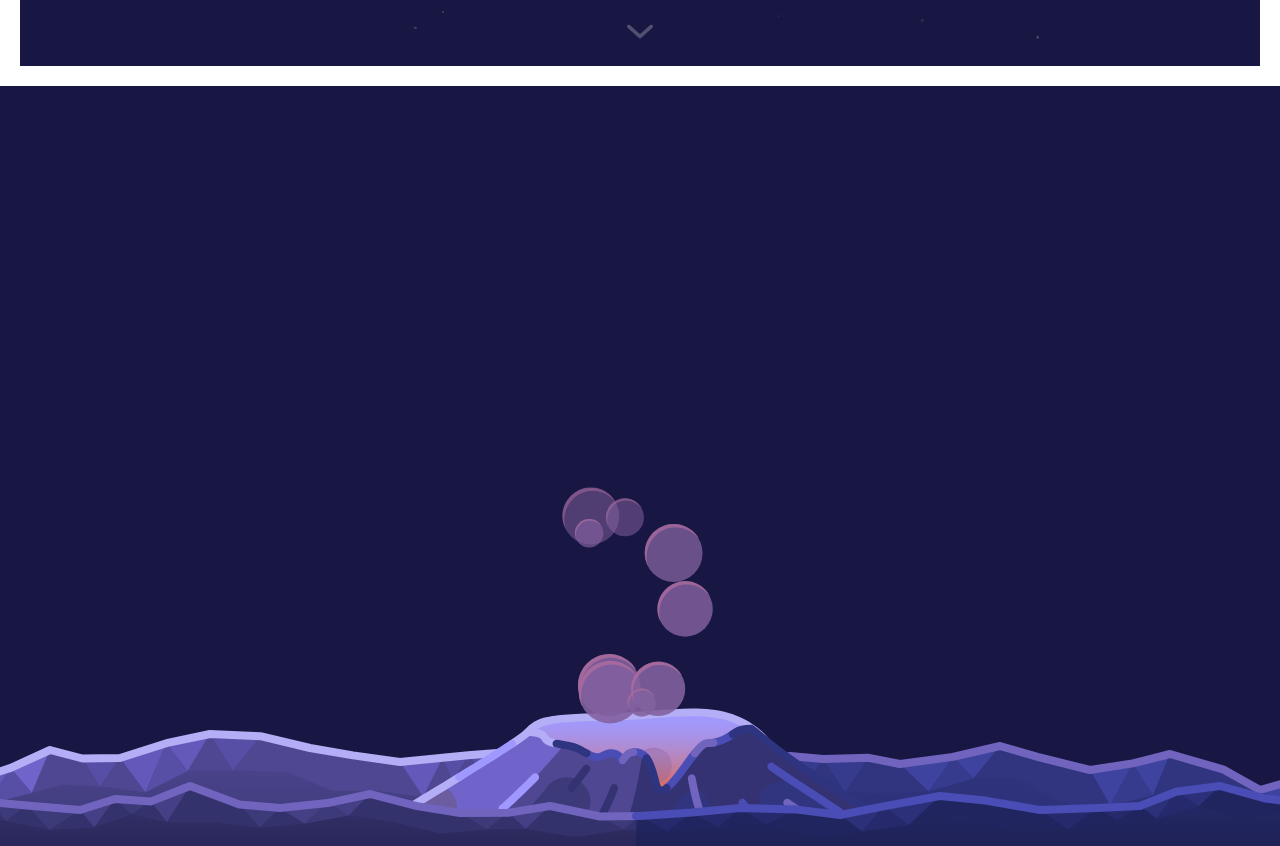
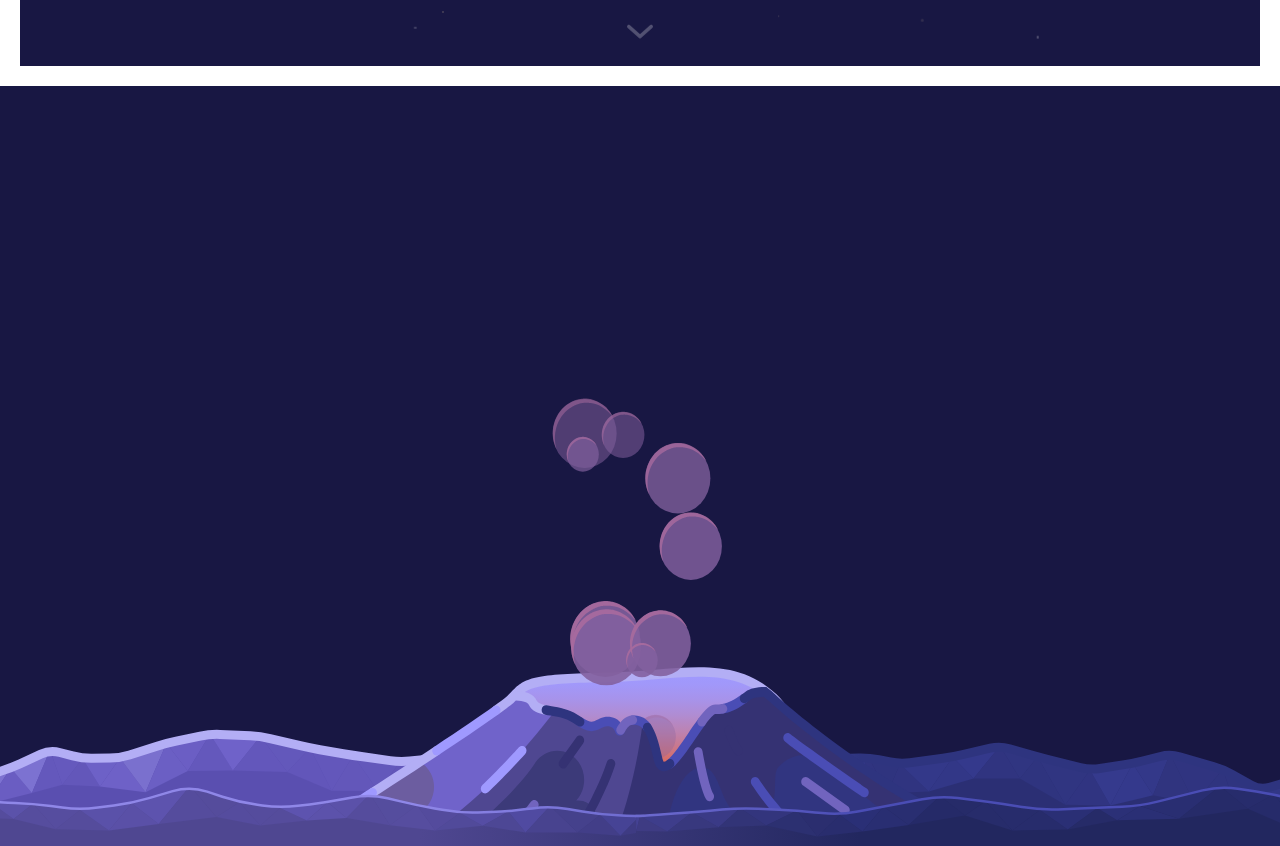
Before and after one commit to pnotato/pnotato.github.io, an Astro site: page / in a window 1280 px wide. Shown: the part 714-1560 px from the top of the page. Built offline with nearby package versions, Linux system fonts and the light colour scheme; Astro itself is replaced by a stand-in of ours.

Commit message:
volcano v2

```diff
--- a/src/components/JaggedHills.astro
+++ b/src/components/JaggedHills.astro
@@ -9,15 +9,13 @@ const { layer, class: className } = Astro.props;
 type Side = "left" | "right";
 type Pt = [number, number];
 
-// Units are px at full size, matching the 512px-wide volcano. Distances are
+// Units are px at full size, matching the 576px-wide volcano. Distances are
 // measured outward from the page centre; heights include the 20px under the frame.
 const W = 1800;
 const H = 140;
-// Matches the volcano's outline weight at full size.
-const RIM = 8;
 
 // Ridge key points as [distance from centre, height]. Back peaks must stay
-// below the volcano crater (~133).
+// below the volcano crater (~173).
 const KEYS: Record<typeof layer, Record<Side, Pt[]>> = {
   back: {
     left: [
@@ -46,17 +44,39 @@ const KEYS: Record<typeof layer, Record<Side, Pt[]>> = {
   },
 };
 
-// Colours are drawn from the volcano: lavender on its lit left face, navy on its right.
-const PALETTES: Record<typeof layer, Record<Side, { rim: string; tones: string[]; fill: [string, string] }>> = {
+// Colours are drawn from the volcano and shade left to right like its faces:
+// lavender where lit on the left, navy on the right.
+type Tone = { rim: string; glint: string; face: string; fill: string };
+type Style = { lit: Tone; dark: Tone; rimWidth: number; step: number; jitter: number; smooth: boolean; corner: number };
+const PALETTES: Record<typeof layer, Style> = {
   back: {
-    left: { rim: "#B3AEF5", tones: ["#7063CA", "#6459BA", "#574EA6", "#4F4791"], fill: ["#4F4791", "#3C3A79"] },
-    right: { rim: "#7164BE", tones: ["#4A4DB5", "#3F43A0", "#373B8D", "#313580"], fill: ["#313580", "#2B2F74"] },
+    lit: { rim: "#B3AEF5", glint: "#B3AEF5", face: "#7063CA", fill: "#5A4FB0" },
+    dark: { rim: "#2E347F", glint: "#4A4DB5", face: "#353A8E", fill: "#2B2F74" },
+    // Matches the volcano's line weight at full size.
+    rimWidth: 9,
+    step: 42,
+    jitter: 14,
+    smooth: false,
+    corner: 10,
   },
   front: {
-    left: { rim: "#7164BE", tones: ["#4F4791", "#453F86", "#3C3A79", "#34326C"], fill: ["#34326C", "#2A285A"] },
-    right: { rim: "#4A4DB5", tones: ["#313580", "#2B3078", "#262A6C", "#21255F"], fill: ["#262A6C", "#1E2256"] },
+    lit: { rim: "#8F87E8", glint: "#9F99FF", face: "#5E54B0", fill: "#4F4791" },
+    dark: { rim: "#4A4DB5", glint: "#4A4DB5", face: "#2B3078", fill: "#22275F" },
+    rimWidth: 2.5,
+    step: 60,
+    jitter: 9,
+    smooth: false,
+    corner: 18,
   },
 };
+// Signed distance from centre over which the shading runs from lit to dark; kept
+// short so the split lines up with the volcano's own light and dark faces.
+const SPAN = 220;
+
+const hex = (c: string) => [1, 3, 5].map((i) => parseInt(c.slice(i, i + 2), 16));
+const mix = (a: string, b: string, t: number) =>
+  "#" + hex(a).map((v, i) => Math.round(v + (hex(b)[i] - v) * t).toString(16).padStart(2, "0")).join("");
+const shadeAt = (s: number) => Math.min(1, Math.max(0, (s + SPAN) / (2 * SPAN)));
 
 function rng(seed: number) {
   return () => {
@@ -67,16 +87,16 @@ function rng(seed: number) {
   };
 }
 
-function ridge(keys: Pt[], seed: number): Pt[] {
+function ridge(keys: Pt[], seed: number, step: number, jitter: number): Pt[] {
   const r = rng(seed);
   const out: Pt[] = [[-4, keys[0][1]], keys[0]];
   for (let i = 0; i < keys.length - 1; i++) {
     const [d0, h0] = keys[i];
     const [d1, h1] = keys[i + 1];
-    const n = Math.max(1, Math.round((d1 - d0) / 42));
+    const n = Math.max(1, Math.round((d1 - d0) / step));
     for (let j = 1; j < n; j++) {
       const t = j / n + ((r() - 0.5) * 0.4) / n;
-      out.push([d0 + (d1 - d0) * t, h0 + (h1 - h0) * t + (r() - 0.5) * 14]);
+      out.push([d0 + (d1 - d0) * t, h0 + (h1 - h0) * t + (r() - 0.5) * jitter]);
     }
     out.push(keys[i + 1]);
   }
@@ -85,72 +105,131 @@ function ridge(keys: Pt[], seed: number): Pt[] {
 
 const f = (n: number) => n.toFixed(1);
 const pts = (p: Pt[]) => p.map(([x, y]) => `${f(x)},${f(y)}`).join(" ");
+// Polyline with each corner eased into a short quadratic curve.
+function roundedLine(p: Pt[], radius: number) {
+  let d = `M${f(p[0][0])} ${f(p[0][1])}`;
+  const toward = (from: Pt, to: Pt): Pt => {
+    const len = Math.hypot(to[0] - from[0], to[1] - from[1]);
+    const k = Math.min(radius, len / 2) / len;
+    return [from[0] + (to[0] - from[0]) * k, from[1] + (to[1] - from[1]) * k];
+  };
+  for (let i = 1; i < p.length - 1; i++) {
+    const [a, b] = [toward(p[i], p[i - 1]), toward(p[i], p[i + 1])];
+    d += ` L${f(a[0])} ${f(a[1])} Q${f(p[i][0])} ${f(p[i][1])} ${f(b[0])} ${f(b[1])}`;
+  }
+  return `${d} L${f(p.at(-1)![0])} ${f(p.at(-1)![1])}`;
+}
+
+// Catmull-Rom spline through the points, as cubic Beziers.
+function segments(p: Pt[]) {
+  return p.slice(0, -1).map((p1, i) => {
+    const [p0, p2, p3] = [p[i - 1] ?? p1, p[i + 1], p[i + 2] ?? p[i + 1]];
+    const c1: Pt = [p1[0] + (p2[0] - p0[0]) / 6, p1[1] + (p2[1] - p0[1]) / 6];
+    const c2: Pt = [p2[0] - (p3[0] - p1[0]) / 6, p2[1] - (p3[1] - p1[1]) / 6];
+    return [p1, c1, c2, p2] as const;
+  });
+}
+
+function curveThrough(p: Pt[]) {
+  return `M${f(p[0][0])} ${f(p[0][1])}` + segments(p).map(([, c1, c2, p2]) => ` C${f(c1[0])} ${f(c1[1])} ${f(c2[0])} ${f(c2[1])} ${f(p2[0])} ${f(p2[1])}`).join("");
+}
+
+// Points along the spline, so facets on a smooth ridge follow its curve.
+function sampleCurve(p: Pt[], perSegment: number): Pt[] {
+  const out: Pt[] = [p[0]];
+  for (const [a, b, c, d] of segments(p)) {
+    for (let j = 1; j <= perSegment; j++) {
+      const t = j / perSegment;
+      const u = 1 - t;
+      const w = [u * u * u, 3 * u * u * t, 3 * u * t * t, t * t * t];
+      out.push([0, 1].map((k) => w[0] * a[k] + w[1] * b[k] + w[2] * c[k] + w[3] * d[k]) as Pt);
+    }
+  }
+  return out;
+}
 
 function build(side: Side, seed: number) {
-  const top: Pt[] = ridge(KEYS[layer][side], seed).map(([d, h]) => [side === "left" ? W - d : d, H - h]);
+  const { lit, dark, step, jitter, smooth, corner } = PALETTES[layer];
+  const top: Pt[] = ridge(KEYS[layer][side], seed, step, jitter).map(([d, h]) => [side === "left" ? W - d : d, H - h]);
   if (side === "left") top.reverse();
 
   const r = rng(seed * 7 + 3);
-  const { tones } = PALETTES[layer][side];
-  const level = (a: Pt, b: Pt) => {
-    const s = (a[1] - b[1]) / (b[0] - a[0]);
-    return s > 0.45 ? 0 : s > 0.1 ? 1 : s > -0.1 ? 2 : 3;
+  const toSigned = (x: number) => (side === "left" ? x - W : x);
+  // Slope only nudges the positional shade, so each side stays one consistent tone.
+  const facetFill = (x: number, slope: number) => {
+    const t = shadeAt(toSigned(x));
+    const face = mix(mix(lit.face, dark.face, t), mix(lit.fill, dark.fill, t), r() * 0.3);
+    if (slope > 0.3) return mix(face, mix(lit.glint, dark.glint, t), 0.22);
+    if (slope < -0.1) return mix(face, mix(lit.fill, dark.fill, t), 0.5);
+    return face;
   };
+  const slopeOf = (a: Pt, b: Pt) => (a[1] - b[1]) / (b[0] - a[0]);
 
+  const edge = smooth ? sampleCurve(top, 3) : top;
   const lows: Pt[] = [];
-  const levels: number[] = [];
-  for (let i = 0; i < top.length - 1; i++) {
-    const [a, b] = [top[i], top[i + 1]];
+  for (let i = 0; i < edge.length - 1; i++) {
+    const [a, b] = [edge[i], edge[i + 1]];
     const depth = layer === "back" ? 20 + r() * 16 : 12 + r() * 10;
     lows.push([(a[0] + b[0]) / 2 + (r() - 0.5) * 8, Math.max(a[1], b[1]) + depth]);
-    levels.push(level(a, b));
   }
 
   const facets: { points: string; fill: string }[] = [];
   for (let i = 0; i < lows.length; i++) {
-    facets.push({ points: pts([top[i], top[i + 1], lows[i]]), fill: tones[levels[i]] });
+    const [a, b] = [edge[i], edge[i + 1]];
+    facets.push({ points: pts([a, b, lows[i]]), fill: facetFill((a[0] + b[0]) / 2, slopeOf(a, b)) });
     if (i < lows.length - 1) {
-      const lv = Math.min(3, Math.round((levels[i] + levels[i + 1]) / 2) + 1);
-      facets.push({ points: pts([lows[i], top[i + 1], lows[i + 1]]), fill: tones[lv] });
+      const slope = (slopeOf(a, b) + slopeOf(b, edge[i + 2])) / 2 - 0.2;
+      facets.push({ points: pts([lows[i], b, lows[i + 1]]), fill: facetFill(b[0], slope) });
     }
   }
 
-  const outline = `M${top.map(([x, y]) => `${f(x)} ${f(y)}`).join(" L")} L${f(top.at(-1)![0])} ${H} L${f(top[0][0])} ${H} Z`;
-  const rim = pts(top);
-  return { outline, facets, rim };
+  const rim = smooth ? curveThrough(top) : roundedLine(top, corner);
+  const outline = `${rim} L${f(top.at(-1)![0])} ${H} L${f(top[0][0])} ${H} Z`;
+  // Horizontal gradient endpoints in this half's own coordinates.
+  const [gx1, gx2] = side === "left" ? [W - SPAN, W + SPAN] : [-SPAN, SPAN];
+  return { outline, facets, rim, gx1, gx2 };
 }
 
+const palette = PALETTES[layer];
 const halves = (["left", "right"] as const).map((side, i) => ({
   side,
   id: `jh-${layer}-${side}`,
-  palette: PALETTES[layer][side],
   ...build(side, (layer === "back" ? 11 : 29) + i * 13),
 }));
 ---
 
 <div class:list={["jagged-hills", `jagged-hills-${layer}`, className]} aria-hidden="true">
   {
-    halves.map(({ side, id, palette, outline, facets, rim }) => (
+    halves.map(({ side, id, outline, facets, rim, gx1, gx2 }) => (
       <svg
         viewBox={`0 0 ${W} ${H}`}
         preserveAspectRatio={side === "left" ? "xMaxYMax slice" : "xMinYMax slice"}
         xmlns="http://www.w3.org/2000/svg"
       >
         <defs>
-          <linearGradient id={`${id}-fill`} x1="0" y1="0" x2="0" y2="1">
-            <stop offset="0" stop-color={palette.fill[0]} />
-            <stop offset="1" stop-color={palette.fill[1]} />
+          <linearGradient id={`${id}-fill`} gradientUnits="userSpaceOnUse" x1={gx1} y1="0" x2={gx2} y2="0">
+            <stop offset="0" stop-color={palette.smooth ? palette.lit.face : palette.lit.fill} />
+            <stop offset="1" stop-color={palette.smooth ? palette.dark.face : palette.dark.fill} />
           </linearGradient>
+          <linearGradient id={`${id}-rim`} gradientUnits="userSpaceOnUse" x1={gx1} y1="0" x2={gx2} y2="0">
+            <stop offset="0" stop-color={palette.lit.rim} />
+            <stop offset="1" stop-color={palette.dark.rim} />
+          </linearGradient>
+          <clipPath id={`${id}-clip`}>
+            <path d={outline} />
+          </clipPath>
         </defs>
         <path d={outline} fill={`url(#${id}-fill)`} />
-        {facets.map((t) => (
-          <polygon points={t.points} fill={t.fill} />
-        ))}
-        <polyline
-          points={rim}
+        <g clip-path={`url(#${id}-clip)`}>
+          {facets.map((t) => (
+            <polygon points={t.points} fill={t.fill} />
+          ))}
+        </g>
+        <path
+          d={rim}
           fill="none"
-          stroke={palette.rim}
-          stroke-width={RIM}
+          stroke={`url(#${id}-rim)`}
+          stroke-width={palette.rimWidth}
           stroke-linejoin="round"
           stroke-linecap="round"
         />
@@ -165,7 +244,7 @@ const halves = (["left", "right"] as const).map((side, i) => ({
     width: 100%;
     height: min(
       calc(var(--hillsHeight) * 1px),
-      calc((100vw - 2 * var(--frame-width)) * var(--hillsHeight) / 512)
+      calc((100vw - 2 * var(--frame-width)) * var(--hillsHeight) / 576)
     );
   }
 
--- a/src/pages/index.astro
+++ b/src/pages/index.astro
@@ -104,10 +104,10 @@ const SECTION_HEIGHT = "min-h-[calc(100dvh-2*var(--frame-width))]";
       <JaggedHills layer="back" />
     </div>
     <div
-      class="pointer-events-none absolute -bottom-[var(--frame-width)] left-1/2 w-full max-w-lg -translate-x-1/2"
+      class="pointer-events-none absolute bottom-[calc(12px-var(--frame-width))] left-1/2 w-full max-w-[36rem] -translate-x-1/2"
       aria-hidden="true"
     >
-      <Volcano />
+      <Volcano class="origin-bottom scale-y-108" />
     </div>
     <div
       class="pointer-events-none absolute inset-x-0 -bottom-[var(--frame-width)]"
```
